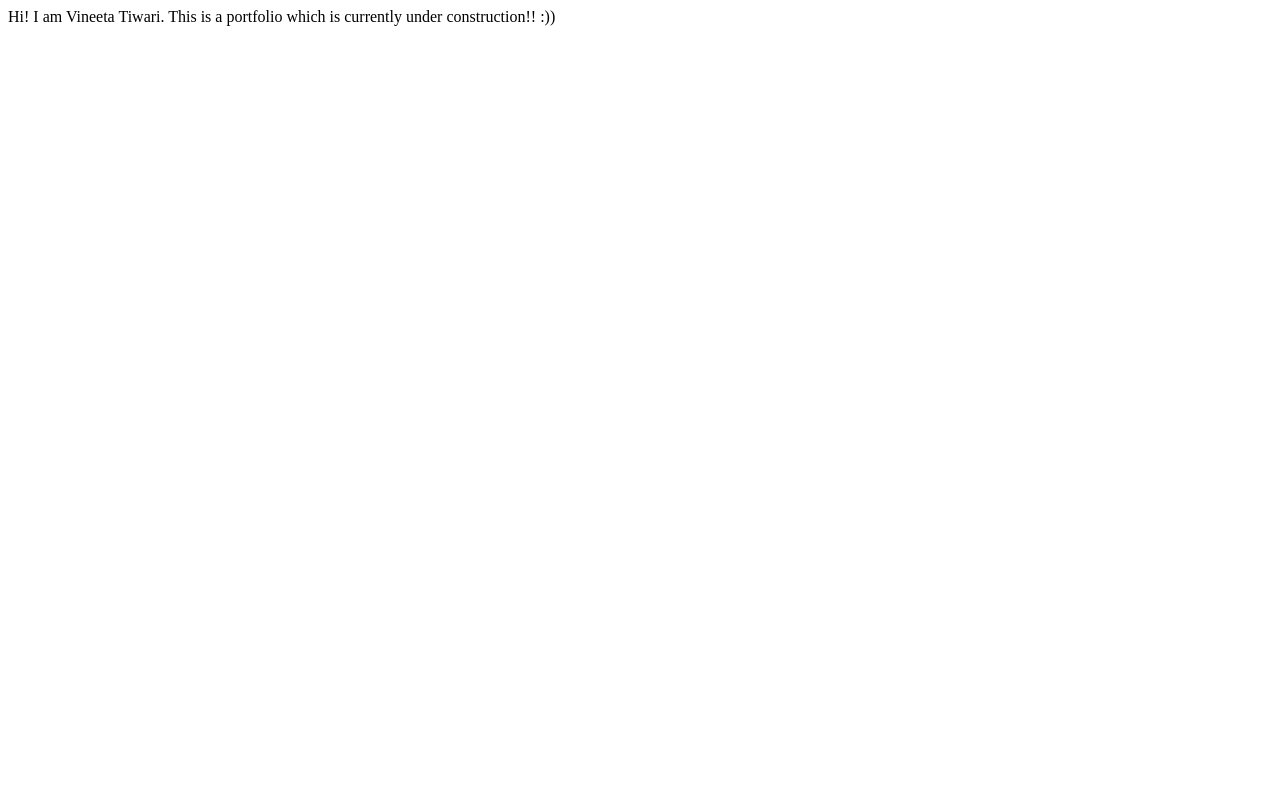
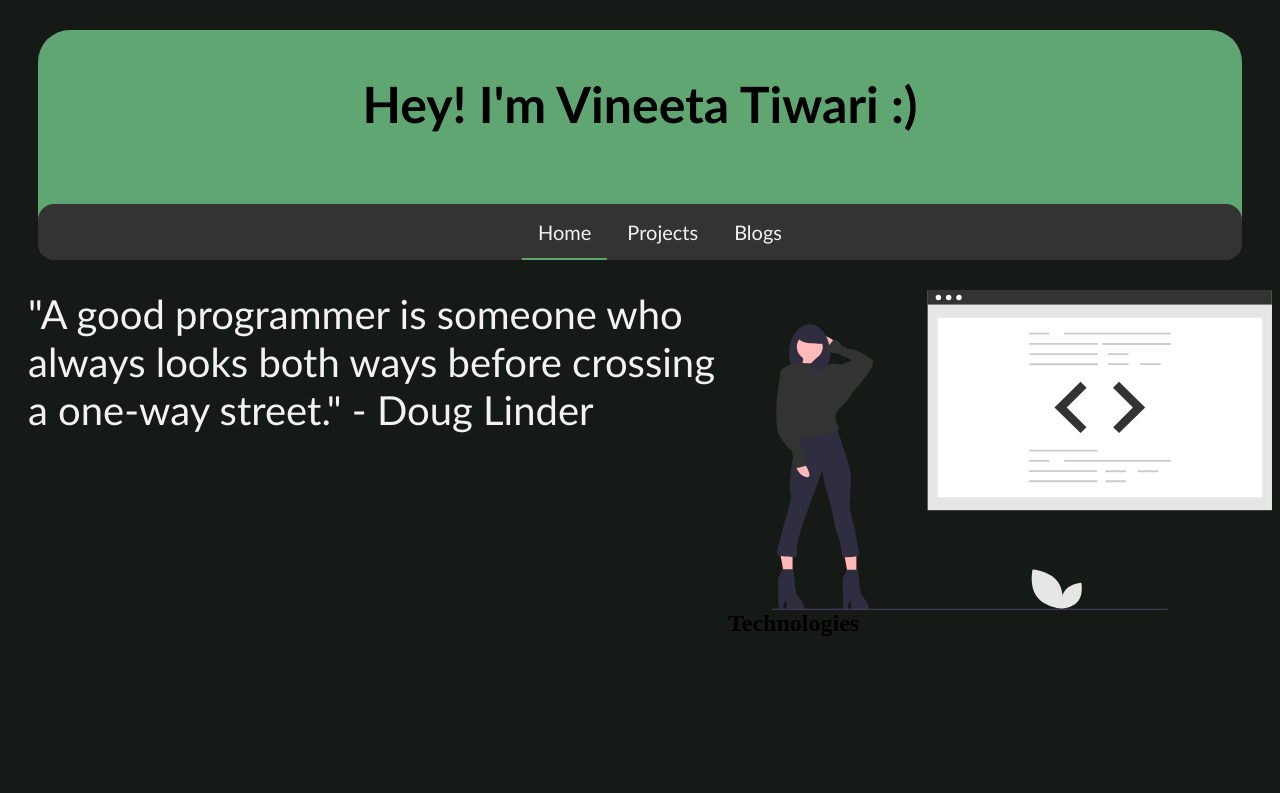
Before and after one commit to vineetatiwari27/vineetatiwari-portfolio, a plain HTML site: page index.html in a window 1280 px wide. Drawn offline with Linux system fonts and the light colour scheme.

Commit message:
added new things
added images etc

```diff
--- a/index.html
+++ b/index.html
@@ -5,12 +5,41 @@
     <meta charset="UTF-8">
     <meta http-equiv="X-UA-Compatible" content="IE=edge">
     <meta name="viewport" content="width=device-width, initial-scale=1.0">
-    <title>Vineeta</title>
+
+    <title>home | VineetaTiwari</title>
+    <link rel="stylesheet" href="style.css">
 </head>
 
-<body>
-    Hi! I am Vineeta Tiwari.
-    This is a portfolio which is currently under construction!! :))
+<body background="">
+
+    <header>
+        <div class="header-h">
+            <div class="vin-h">
+                <h1>Hey! I'm Vineeta Tiwari :)</h1>
+            </div>
+            <nav class="nav-h">
+                <ul>
+                    <li><a href="/" class="active">Home</a></li>
+                    <li><a href="/">Projects</a></li>
+                    <li><a href="/">Blogs</a></li>
+                </ul>
+            </nav>
+
+        </div>
+    </header>
+    <div class="top">
+        <div class="quote">
+            "A good programmer is someone who always looks both ways before crossing a one-way street." - Doug Linder
+
+        </div>
+
+        <img src="images/bod.svg" class="bodimg">
+        <section class="fs">
+            <div class="lin">
+                <h1>Technologies</h1>
+            </div>
+        </section>
+
 </body>
 
 </html>
--- /dev/null
+++ b/style.css
@@ -0,0 +1,82 @@
+body{
+    background-color: #151a16;
+}
+.header-h{
+    background-color:#60a673 ;
+    text-align: center;
+    border-radius: 2em;
+    padding-top: 10px;
+    margin: 30px 30px;
+}
+.vin-h{
+    font-family:'Trebuchet MS', 'Lucida Sans Unicode', 'Lucida Grande', 'Lucida Sans', Arial, sans-serif;
+    margin-bottom: 70px;
+    font-size: 25px;
+
+}
+li{
+    list-style: none;
+}
+.nav-h{
+    background-color: #333;
+  overflow: hidden;
+  border-radius: 1em;
+}
+.nav-h a{
+
+
+  color: #f2f2f2;
+  text-align:center;
+  padding: 14px 16px;
+  text-decoration: none;
+  font-size: 20px;
+  border-bottom: 3px solid transparent;
+
+  font-family:'Trebuchet MS', 'Lucida Sans Unicode', 'Lucida Grande', 'Lucida Sans', Arial, sans-serif;
+}
+.nav-h a:hover{
+
+color:lawngreen;
+}
+.nav-h a.active {
+    border-bottom: 3px solid #60a673;
+  }
+  .nav-h li{
+      display: inline;
+  }
+  .bodimg{
+      width:500px;
+      float: right;
+  }
+  .quote{
+      float:left;
+      width:700px;
+      height: 500px;
+      padding-left: 20px;
+      color:#f2f2f2;
+      font-family: 'Trebuchet MS', 'Lucida Sans Unicode', 'Lucida Grande', 'Lucida Sans', Arial, sans-serif;
+      font-size: 40px;
+    }
+    .down{
+       padding:350px ;
+
+    }
+    .nav-d a{
+        text-decoration: none;
+        font-size: 30px;
+        font-family:Cambria, Cochin, Georgia, Times, 'Times New Roman', serif;
+        color:#60a673;
+        border-radius: 2em;
+
+    }
+    .nav-d p{
+        color: #f2f2f2;
+        font-family: 'Trebuchet MS', 'Lucida Sans Unicode', 'Lucida Grande', 'Lucida Sans', Arial, sans-serif;
+        display: block ;
+    }
+    .list{
+        padding-right:200px ;
+    }
+    .sizi{
+        background-color: #60a673;
+    }
```
Also changed, not shown: images/bod.svg (added), images/body.png (added), 1 other file.
